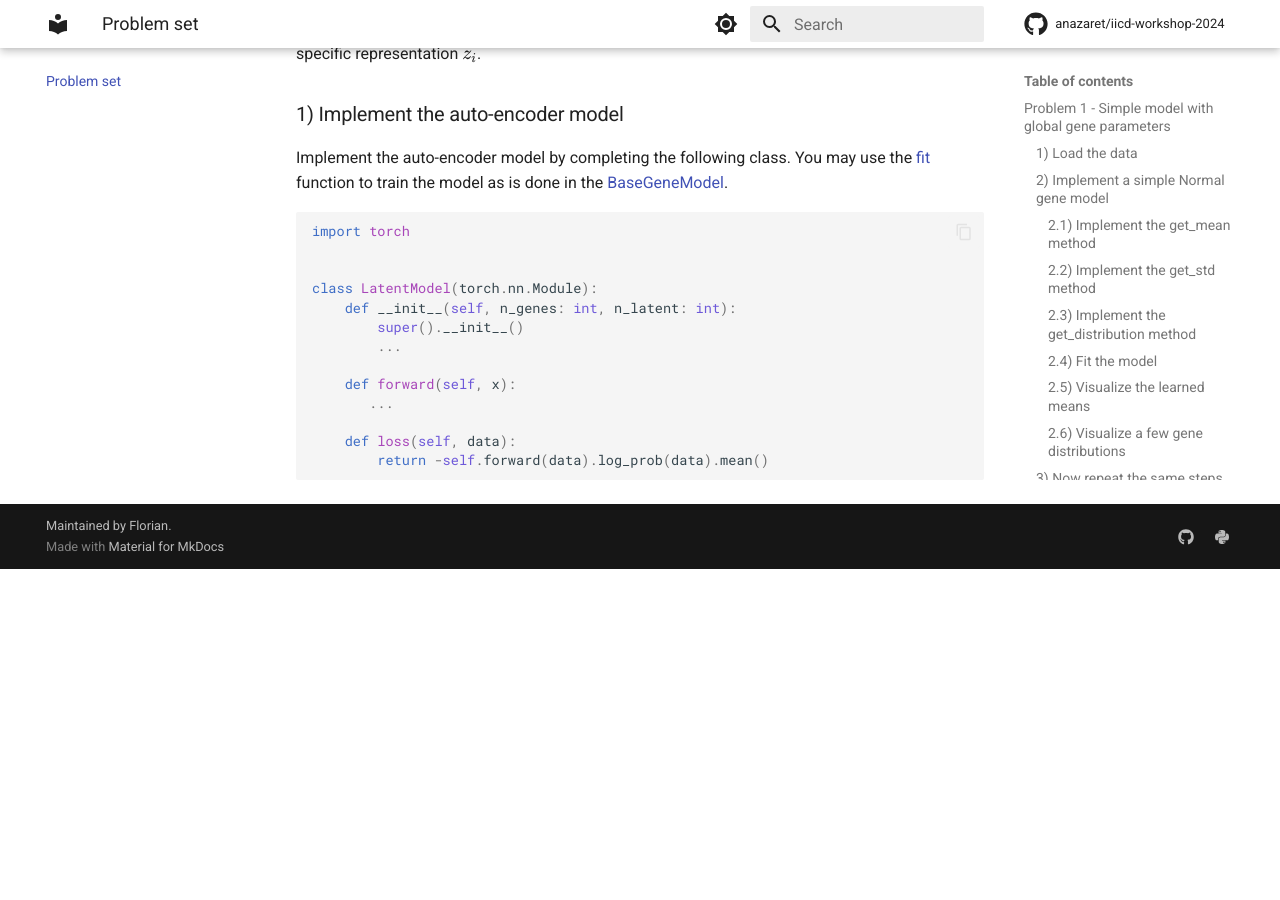
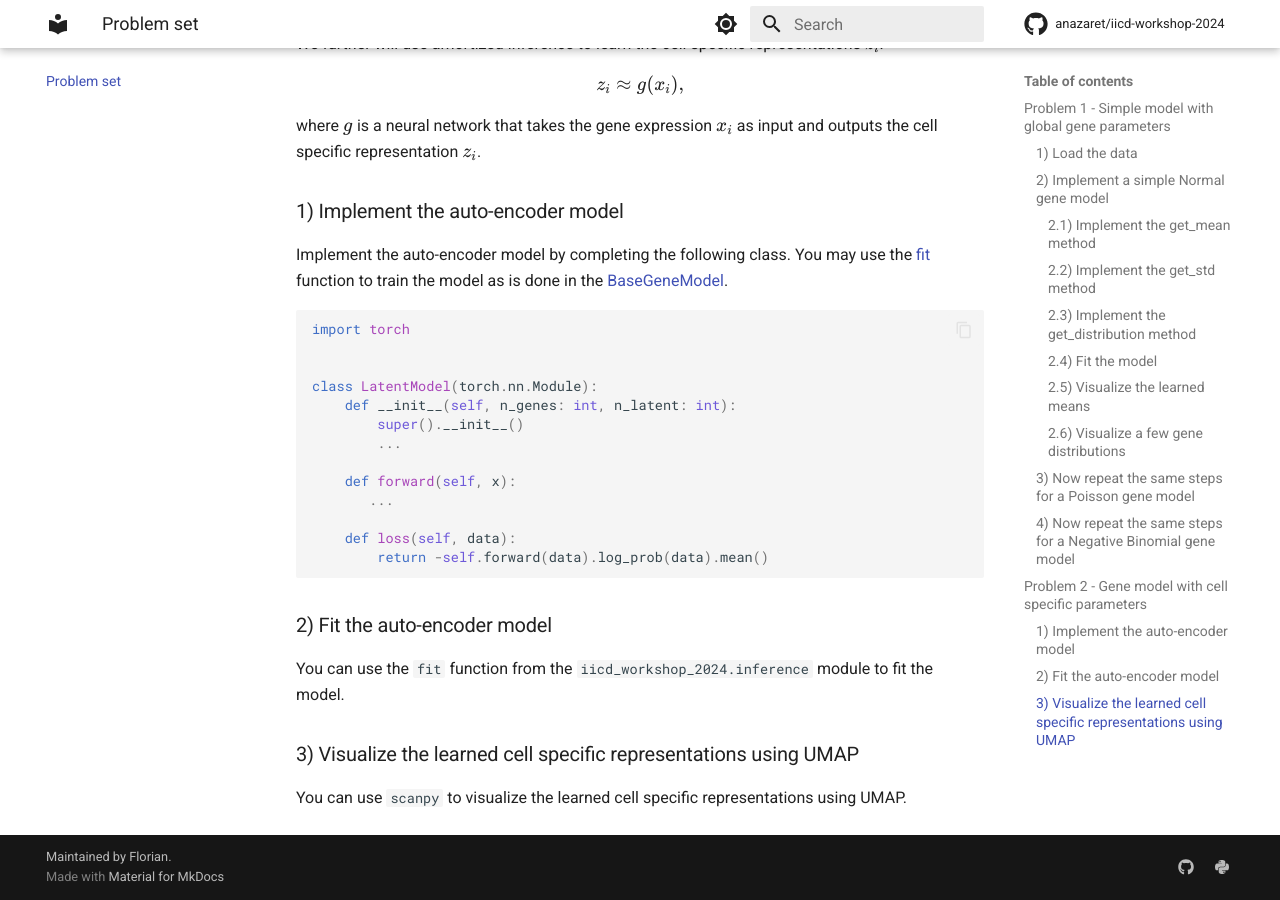
Before and after one commit to ANazaret/iicd-workshop-2024, an MkDocs documentation site: the page built from docs/problem_set.md, in a window 1280 px wide and 900 px high, scrolled down 4094 px. Built offline with MkDocs 1.6.1 and Material for MkDocs 9.7.7, drawn with Linux system fonts in a browser that asks for light colours; comment, search, counter and statistics services are not loaded; before the commit the page ends 4663 px from its top, so only the background shows below that; some of the changed text lies outside the part shown.

Commit message:
update problem set

````diff
--- a/docs/problem_set.md
+++ b/docs/problem_set.md
@@ -4,6 +4,11 @@
 ---
 
 In this problem set, we explore probabilistic modeling on scRNA-sequencing data.
+
+Before starting, make sure the `iicd-workshop-2024` package is installed.
+```bash
+pip install iicd-workshop-2024
+```
 
 ## Problem 1 - Simple model with global gene parameters
 
@@ -187,3 +192,9 @@
     def loss(self, data):
         return -self.forward(data).log_prob(data).mean()
 ```
+
+### 2) Fit the auto-encoder model
+You can use the `fit` function from the `iicd_workshop_2024.inference` module to fit the model.
+
+### 3) Visualize the learned cell specific representations using UMAP
+You can use `scanpy` to visualize the learned cell specific representations using UMAP.
````
